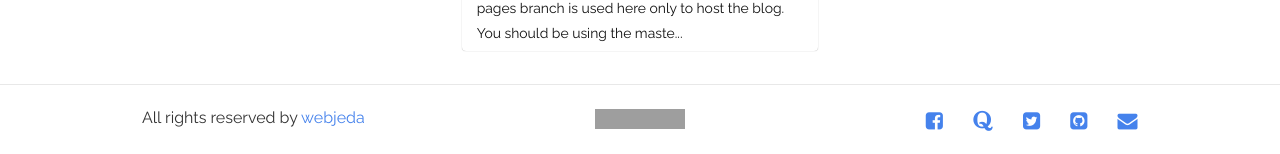
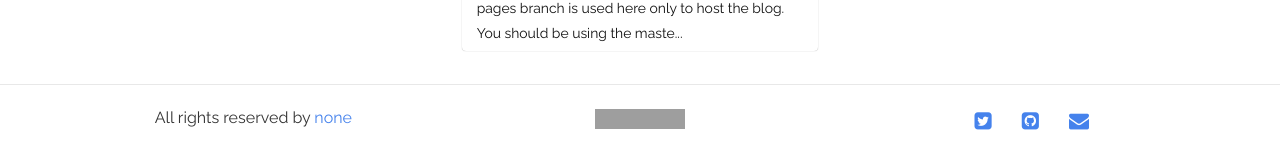
Before and after one commit to wj107/wj107.github.io, a Jekyll site: the page built from index.html, in a window 1280 px wide. Shown: the part 832-986 px from the top of the page. Built offline with Jekyll 4.4.1, drawn with Linux system fonts in a browser that asks for light colours; the list of posts is cut into pages by our own code; grey boxes are pictures that could not be loaded.

Commit message:
Update _config.yml

```diff
--- a/_config.yml
+++ b/_config.yml
@@ -20,11 +20,11 @@ default-image: webjeda-logo-big.jpg # If there is no featured image in a post th
 
 #footer
 
-built-by: webjeda
+built-by: d00f
 
 copyright:
-   name: webjeda
-   link: 'http://blog.webjeda.com'
+   name: none
+   link: 'http://www.happy.com'
 
 # Build settings
 markdown: kramdown
@@ -33,28 +33,28 @@ paginate: 6
 paginate_path: /page:num/
 
 # Tracker
-analytics: UA-83979019-1
+#analytics: UA-83979019-1
 
 # Comments
-disqus: yes
-disqus-shortname: webjeda-demo
+#disqus: yes
+#disqus-shortname: webjeda-demo
 
 #social
-facebook: http://facebook.com/webjeda
-quora: http://quora.com/sharathdt
+#facebook: http://facebook.com/webjeda
+#quora: http://quora.com/sharathdt
 twitter: http://twitter.com/@webjeda
 github: http://github.com/webjeda
 email: hello@webjeda.com
 
 #facebook like box
-fb-like-box: yes
-fb-app-id: 549480635219583
-fb-page-url: https://www.facebook.com/webjeda/
-fb-page-title: webjeda
+#fb-like-box: yes
+#fb-app-id: 549480635219583
+#fb-page-url: https://www.facebook.com/webjeda/
+#fb-page-title: webjeda
 
 # Sass style
 sass:
   style: compressed
 
 # Ruby Gems
-plugins: [jekyll-paginate, jekyll-seo-tag]
+#plugins: [jekyll-paginate, jekyll-seo-tag]
```
